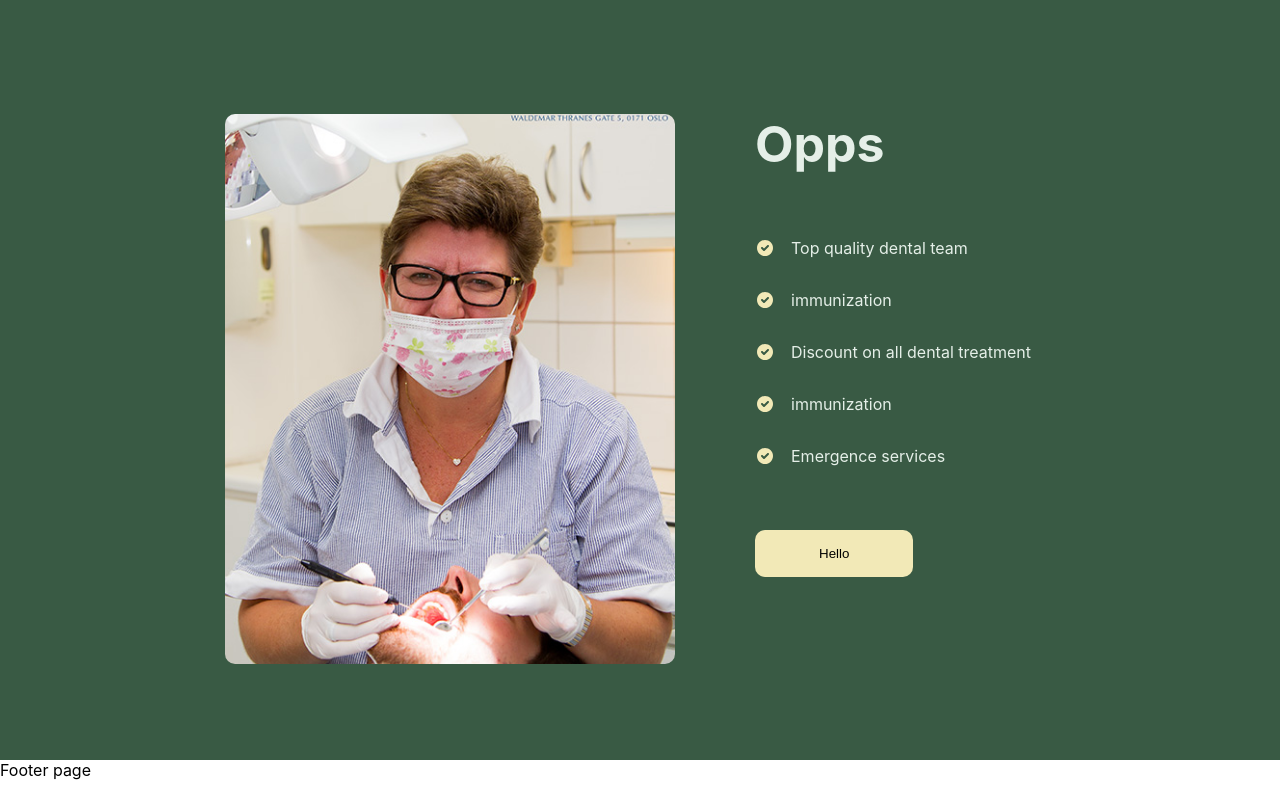
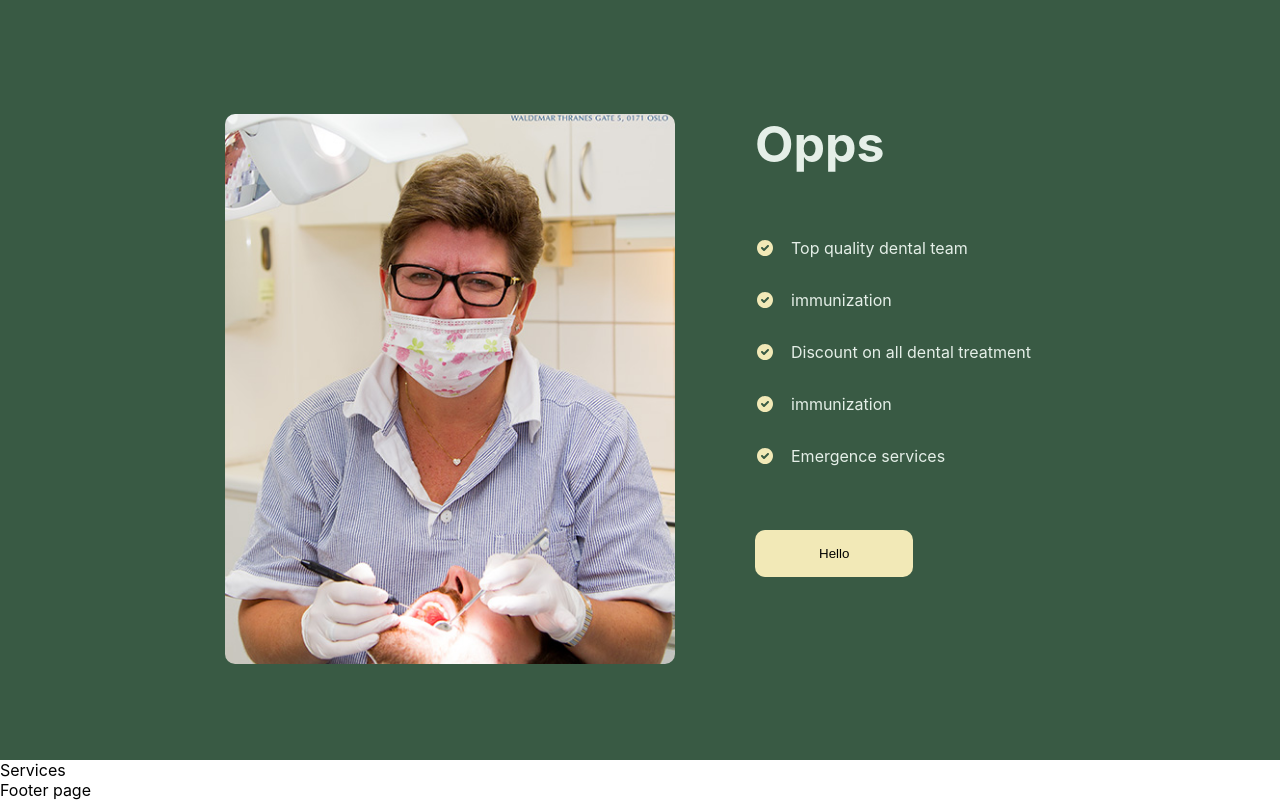
Before and after one commit to MuhammadTurkmen/Dental-Landing-Page-React, a React (Create React App) app: page / in a window 1280 px wide. Shown: the part 878-1678 px from the top of the page. Built offline with nearby package versions, Linux system fonts and the light colour scheme.

Commit message:
adding component

```diff
--- a/src/components/Benefits.js
+++ b/src/components/Benefits.js
@@ -119,6 +119,10 @@
       height: 660px;
     }
 
+    .container {
+      gap: 10rem;
+    }
+
     .img-container {
       position: relative;
     }
--- /dev/null
+++ b/src/components/Services.js
@@ -0,0 +1,7 @@
+import React from "react";
+
+function Services() {
+  return <div>Services</div>;
+}
+
+export default Services;
--- a/src/pages/Home.js
+++ b/src/pages/Home.js
@@ -1,12 +1,14 @@
 import React from "react";
 import Hero from "../components/Hero";
 import Benefits from "../components/Benefits";
+import Services from "../components/Services";
 
 function Home() {
   return (
     <>
       <Hero />
       <Benefits />
+      <Services />
     </>
   );
 }
```
